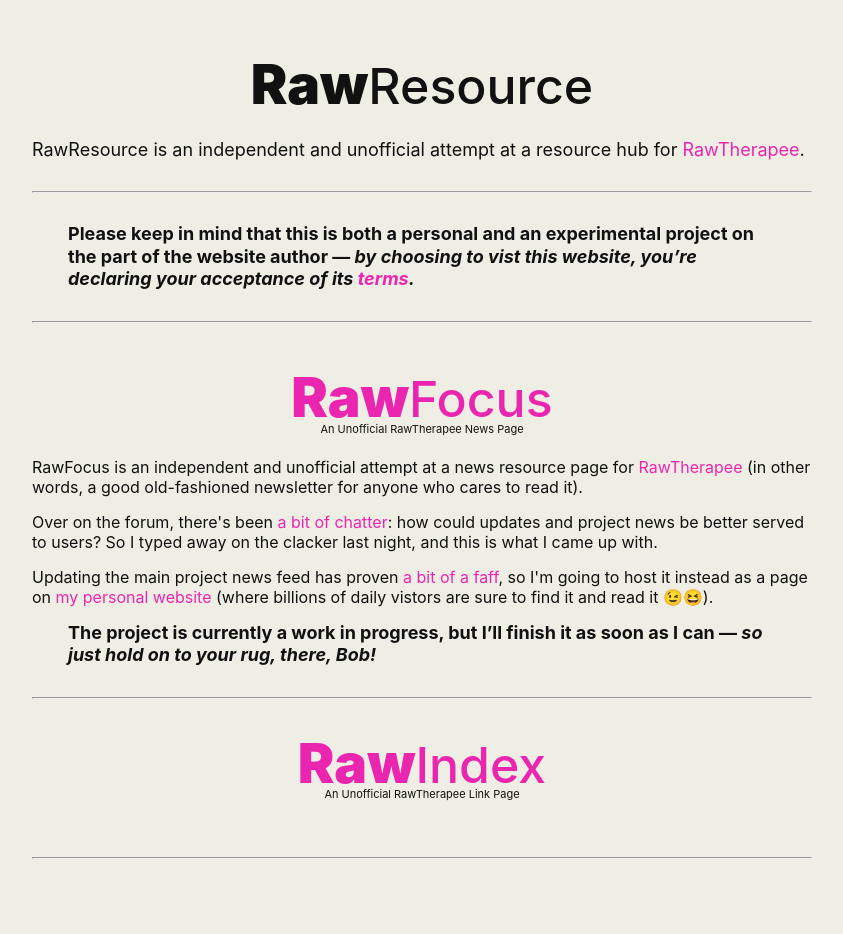
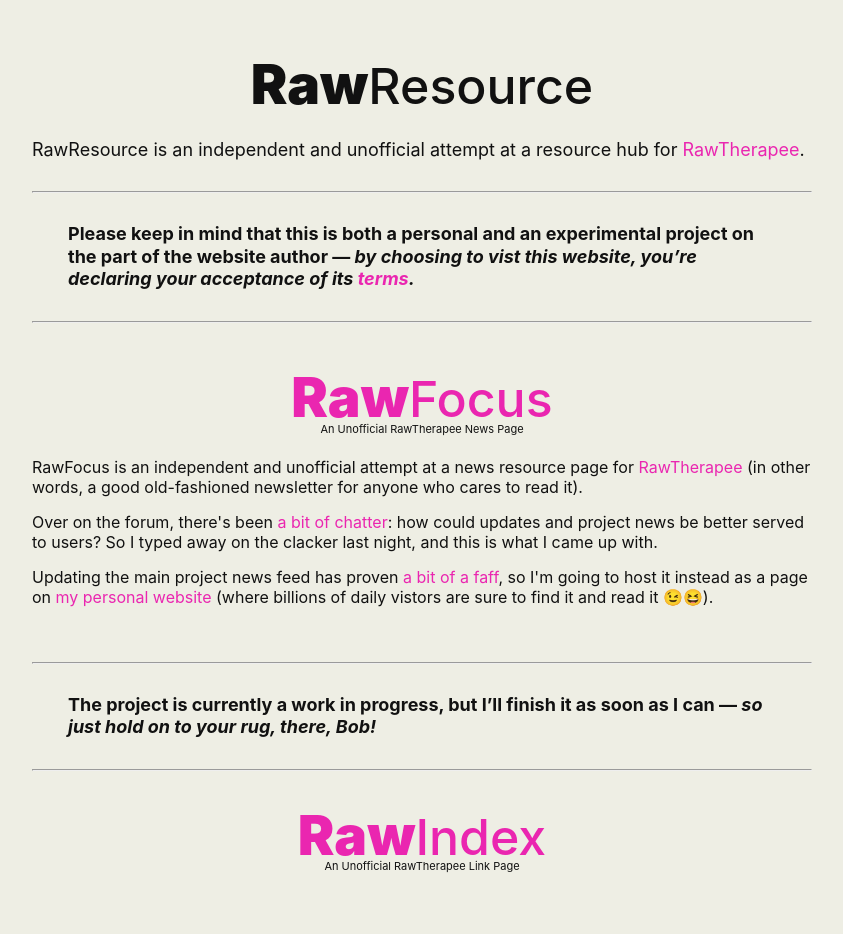
Before and after one commit to martbetz/martbetz.github.io, a Jekyll site: the page built from WIP/homepage.html, in a window 1280 px wide. Shown: the whole page, without its empty margins (218-1061 px from the left). Built offline with Jekyll 4.4.1, drawn with Linux system fonts in a browser that asks for light colours.

Commit message:
Update homepage.html

```diff
--- a/WIP/homepage.html
+++ b/WIP/homepage.html
@@ -61,6 +61,10 @@
    </p>
 <!-- </font> -->
 
+<p style="margin-top: 55px;">
+   <hr>
+</p>
+
 <font size="4">
 <p><span style="display:block; margin-left:2em; margin-right:2em">
 <b>The project is currently a work in progress, but I’ll finish it as soon as I can — <i>so just hold on to your rug, there, Bob!</i></b>
@@ -79,10 +83,6 @@
    </center>
 </p>
 
-<p style="margin-top: 55px;">
-   <hr>
-</p>
-
 <p style="margin-top: -20px;">
    &nbsp;
 </p>
```
